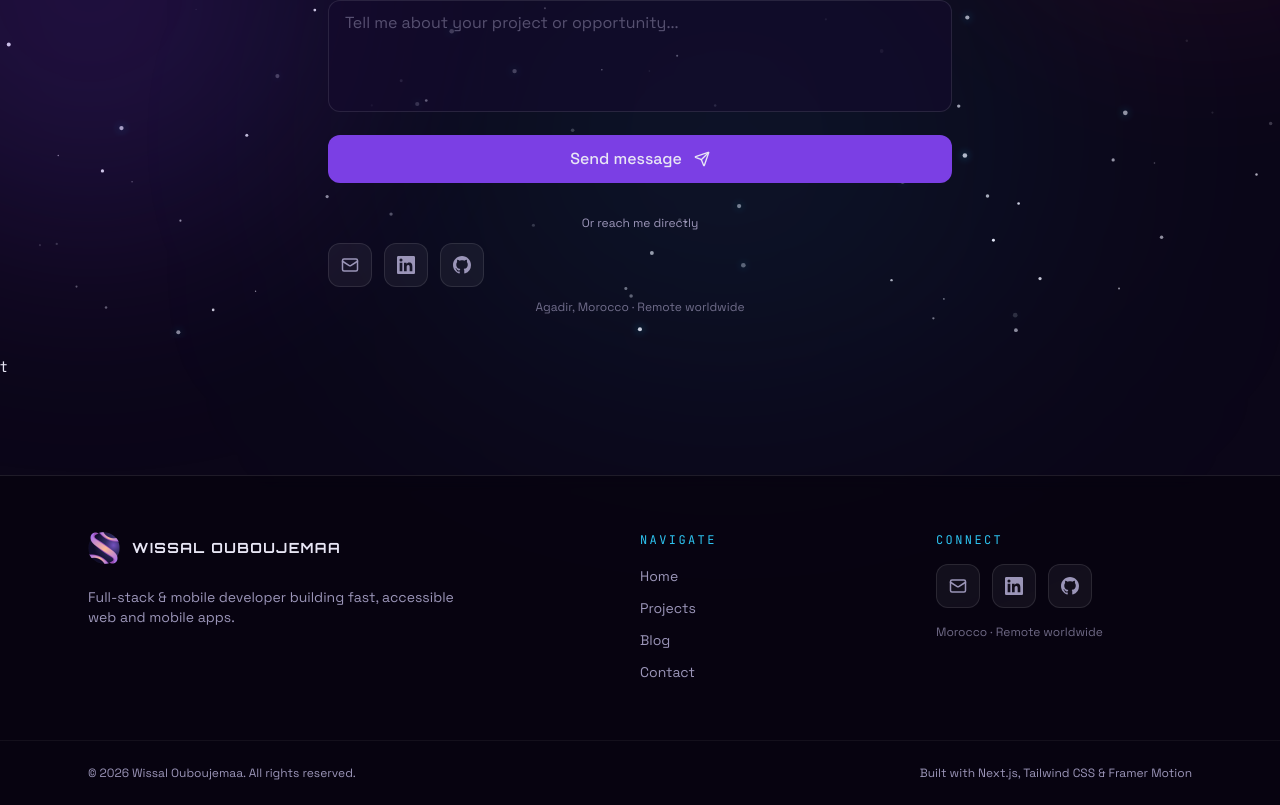
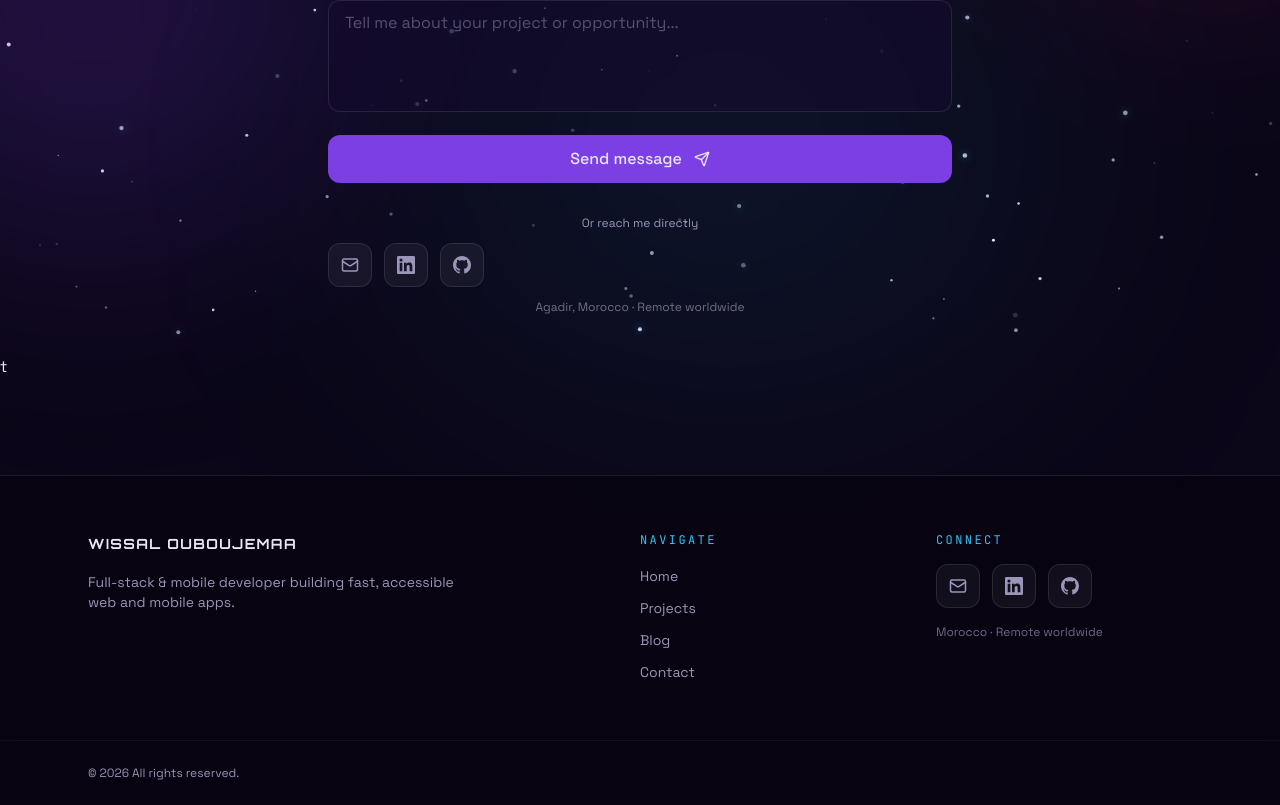
Before and after one commit to wiissal/wiissal-portfolio, a Next.js app: page /contact in a window 1280 px wide. Shown: the part 462-1267 px from the top of the page. Built offline with nearby package versions, Linux system fonts and the light colour scheme.

Commit message:
fix: remove the logo from the footer

```diff
--- a/src/components/Footer.jsx
+++ b/src/components/Footer.jsx
@@ -1,4 +1,4 @@
-import Image from "next/image";
+
 import Link from "next/link";
 import SocialLinks from "./SocialLinks";
 
@@ -18,13 +18,7 @@ export default function Footer() {
         {/* brand */}
         <div>
           <Link href="/" className="inline-flex items-center gap-3">
-            <Image
-              src="/logo.webp"
-              alt=""
-              width={32}
-              height={32}
-              className="h-8 w-8"
-            />{" "}
+
             <span className="font-display text-sm font-bold tracking-widest">
               WISSAL OUBOUJEMAA
             </span>
@@ -68,8 +62,8 @@ export default function Footer() {
 
       <div className="border-t border-white/5">
         <div className="mx-auto flex max-w-6xl flex-col gap-2 px-6 py-6 text-xs text-muted sm:flex-row sm:justify-between">
-          <p>© {year} Wissal Ouboujemaa. All rights reserved.</p>
-          <p>Built with Next.js, Tailwind CSS &amp; Framer Motion</p>
+          <p>© {year} All rights reserved.</p>
+
         </div>
       </div>
     </footer>
```
